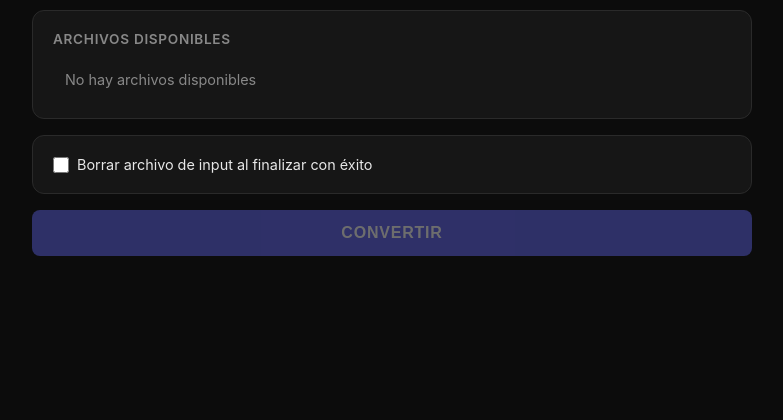
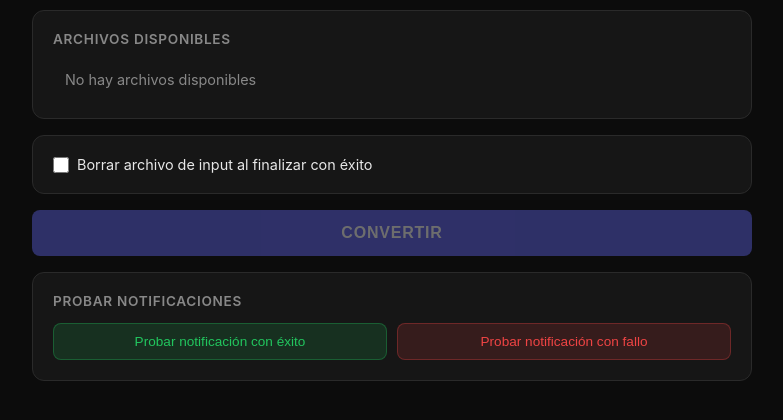
Before and after one commit to sadmanPTY507/dnxhr2instagram, a Flask app: page / in a window 1280 px wide. Shown: the part 331-751 px from the top of the page, without its empty margins (248-1031 px from the left). Run offline with Flask 3, Linux system fonts and the light colour scheme; data that the repository does not hold is empty; parts of the project's set-up code (start-up, migrations or seed data) failed here and were passed over.

Commit message:
Add ntfy test notification buttons (success and failure)
Two buttons in the UI call the same _notify method used by the
transcoder, letting the user verify ntfy is working before running
a real conversion.

Co-Authored-By: Claude Opus 4.6 <noreply@anthropic.com>
Claude-Session: https://claude.ai/code/session_014Krg21rPFk44K4ExAxbrdz

```diff
--- a/app.py
+++ b/app.py
@@ -130,6 +130,18 @@ def progress():
     )
 
 
+@app.route("/api/test-notification", methods=["POST"])
+def test_notification():
+    data = request.get_json()
+    if not data or "type" not in data:
+        return jsonify({"error": "Tipo de notificación no especificado"}), 400
+
+    success = data["type"] == "success"
+    transcoder._notify("archivo_de_prueba.mov", success=success,
+                       error="Este es un error de prueba" if not success else None)
+    return jsonify({"message": "Notificación de prueba enviada"})
+
+
 @app.route("/api/status")
 def status():
     return jsonify({"busy": transcoder.is_busy})
--- a/static/app.js
+++ b/static/app.js
@@ -239,5 +239,39 @@ document.addEventListener("DOMContentLoaded", () => {
         convertBtn.disabled = !selectedFile;
     }
 
+    // Test notification buttons
+    document.getElementById("testSuccessBtn").addEventListener("click", () => testNotification("success"));
+    document.getElementById("testFailBtn").addEventListener("click", () => testNotification("failure"));
+
+    function testNotification(type) {
+        const btn = type === "success"
+            ? document.getElementById("testSuccessBtn")
+            : document.getElementById("testFailBtn");
+        const originalText = btn.textContent;
+        btn.disabled = true;
+        btn.textContent = "Enviando...";
+
+        fetch("/api/test-notification", {
+            method: "POST",
+            headers: { "Content-Type": "application/json" },
+            body: JSON.stringify({ type }),
+        })
+            .then((r) => r.json().then((data) => ({ ok: r.ok, data })))
+            .then(({ ok, data }) => {
+                if (ok) {
+                    showStatus(data.message, "success");
+                } else {
+                    showStatus(data.error || "Error al enviar notificación", "error");
+                }
+            })
+            .catch(() => {
+                showStatus("Error de conexión al enviar notificación", "error");
+            })
+            .finally(() => {
+                btn.disabled = false;
+                btn.textContent = originalText;
+            });
+    }
+
     loadFiles();
 });
--- a/static/style.css
+++ b/static/style.css
@@ -245,3 +245,36 @@ header p {
     border-color: var(--accent);
     background: var(--accent);
 }
+
+.test-buttons {
+    display: flex;
+    gap: 10px;
+}
+
+.btn-test {
+    flex: 1;
+    padding: 10px;
+    font-size: 0.85rem;
+    font-weight: 500;
+    letter-spacing: 0;
+}
+
+.btn-test-success {
+    background: rgba(34, 197, 94, 0.15);
+    color: var(--success);
+    border: 1px solid rgba(34, 197, 94, 0.3);
+}
+
+.btn-test-success:hover:not(:disabled) {
+    background: rgba(34, 197, 94, 0.25);
+}
+
+.btn-test-fail {
+    background: rgba(239, 68, 68, 0.15);
+    color: var(--danger);
+    border: 1px solid rgba(239, 68, 68, 0.3);
+}
+
+.btn-test-fail:hover:not(:disabled) {
+    background: rgba(239, 68, 68, 0.25);
+}
--- a/templates/index.html
+++ b/templates/index.html
@@ -49,6 +49,14 @@
 
         <button id="convertBtn" class="btn btn-primary" disabled>CONVERTIR</button>
 
+        <div class="card" style="margin-top: 16px;">
+            <h2>Probar notificaciones</h2>
+            <div class="test-buttons">
+                <button id="testSuccessBtn" class="btn btn-test btn-test-success">Probar notificación con éxito</button>
+                <button id="testFailBtn" class="btn btn-test btn-test-fail">Probar notificación con fallo</button>
+            </div>
+        </div>
+
         <div id="convProgress" class="progress-section card" style="margin-top: 16px;">
             <h2>Progreso de conversión</h2>
             <div class="progress-bar-track">
```
